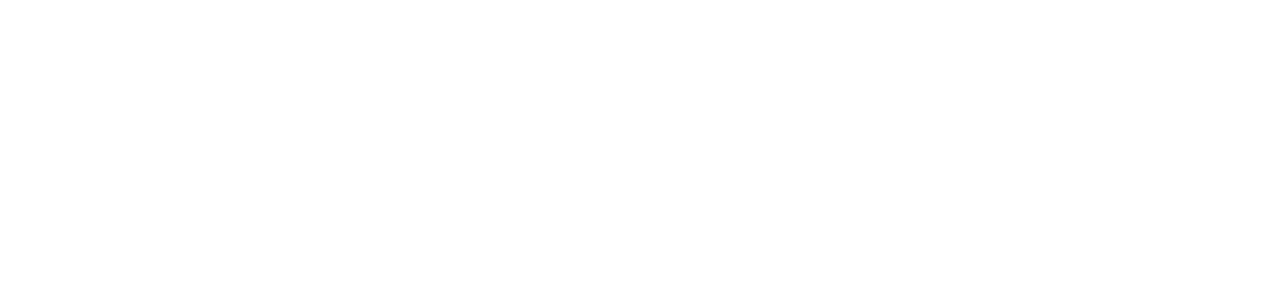
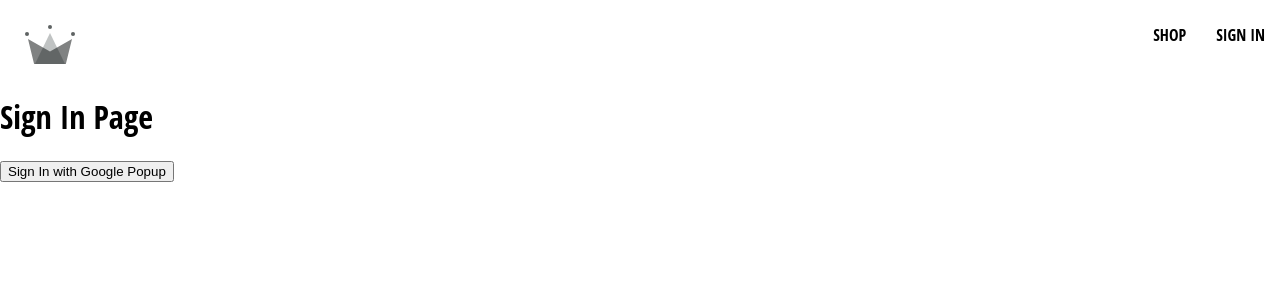
Before and after one commit to tranleminhhoang2410/crwn-clothing, a React (Vite) app: page /sign-in in a window 1280 px wide. Before the commit this address had no page. Shown: the top 300 px of the page. Built offline with nearby package versions, Linux system fonts and the light colour scheme.

Commit message:
set up firebase config

```diff
--- a/package.json
+++ b/package.json
@@ -10,6 +10,7 @@
     "preview": "vite preview"
   },
   "dependencies": {
+    "firebase": "^10.1.0",
     "react": "^18.2.0",
     "react-dom": "^18.2.0",
     "react-router-dom": "^6.14.2",
--- a/src/App.jsx
+++ b/src/App.jsx
@@ -1,8 +1,8 @@
 import { Routes, Route } from 'react-router-dom';
 
+import Home from './routes/home/home.component';
 import Navigation from './routes/navigation/navigation.component';
-
-import Home from './routes/home/home.component';
+import SignIn from './routes/sign-in/sign-in.component';
 
 const App = () => {
     return (
@@ -15,6 +15,10 @@
                     index
                     element={<Home />}
                 />
+                <Route
+                    path='sign-in'
+                    element={<SignIn />}
+                />
             </Route>
         </Routes>
     );
--- a/src/routes/navigation/navigation.component.jsx
+++ b/src/routes/navigation/navigation.component.jsx
@@ -21,6 +21,12 @@
                     >
                         SHOP
                     </Link>
+                    <Link
+                        className='nav-link'
+                        to='/sign-in'
+                    >
+                        SIGN IN
+                    </Link>
                 </div>
             </div>
             <Outlet />
--- /dev/null
+++ b/src/routes/sign-in/sign-in.component.jsx
@@ -0,0 +1,17 @@
+import { SignInWithGooglePopup } from '../../utils/firebase/firebase.utils';
+
+const SignIn = () => {
+    const logGoogleUser = async () => {
+        const response = await SignInWithGooglePopup();
+        console.log(response);
+    };
+
+    return (
+        <div>
+            <h1>Sign In Page</h1>
+            <button onClick={logGoogleUser}>Sign In with Google Popup</button>
+        </div>
+    );
+};
+
+export default SignIn;
--- /dev/null
+++ b/src/utils/firebase/firebase.utils.js
@@ -0,0 +1,24 @@
+import { initializeApp } from 'firebase/app';
+import { getAuth, signInWithRedirect, signInWithPopup, GoogleAuthProvider } from 'firebase/auth'
+
+const firebaseConfig = {
+    apiKey: "AIzaSyAQiWYVFAogXteW7RzkoL2dItioSC9m554",
+    authDomain: "crwn-clothing-765bb.firebaseapp.com",
+    projectId: "crwn-clothing-765bb",
+    storageBucket: "crwn-clothing-765bb.appspot.com",
+    messagingSenderId: "706451176552",
+    appId: "1:706451176552:web:7b8485671f7c97977f4fdd",
+    measurementId: "G-JQB8K37FWD"
+};
+
+const firebaseApp = initializeApp(firebaseConfig);
+
+const provider = new GoogleAuthProvider();
+
+provider.setCustomParameters({
+    prompt: "select_account"
+})
+
+export const auth = getAuth();
+
+export const SignInWithGooglePopup = () => signInWithPopup(auth, provider);
```
Also changed, not shown: 1 other file (tests, documents, lock files or other folders).
